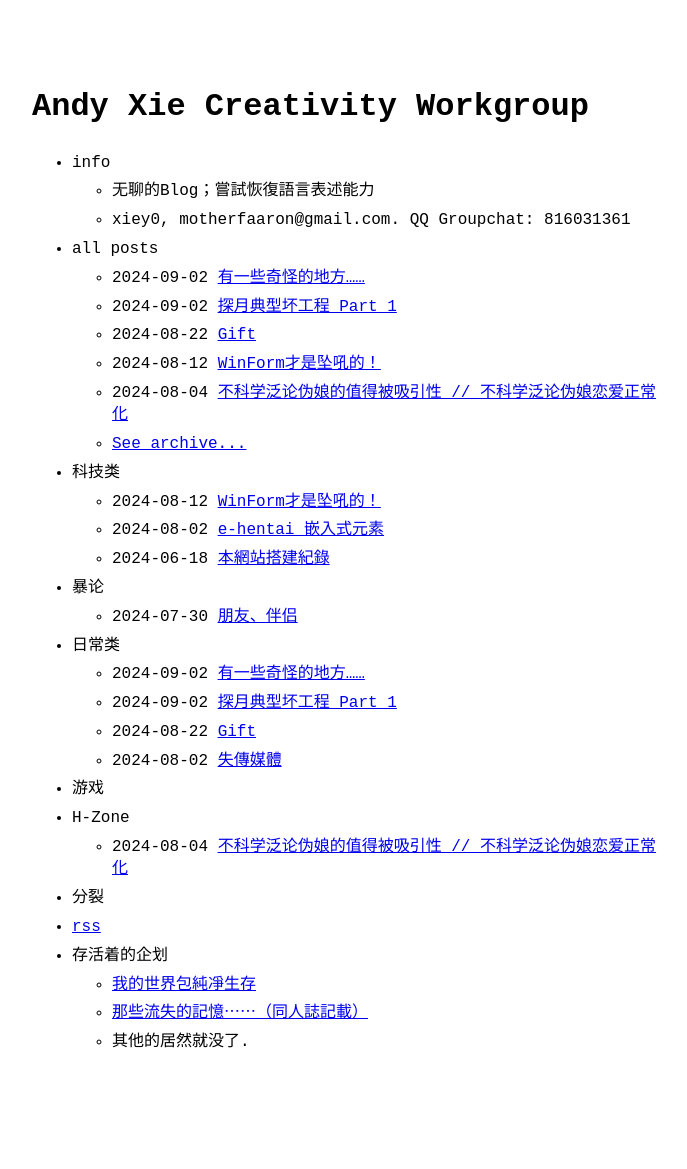
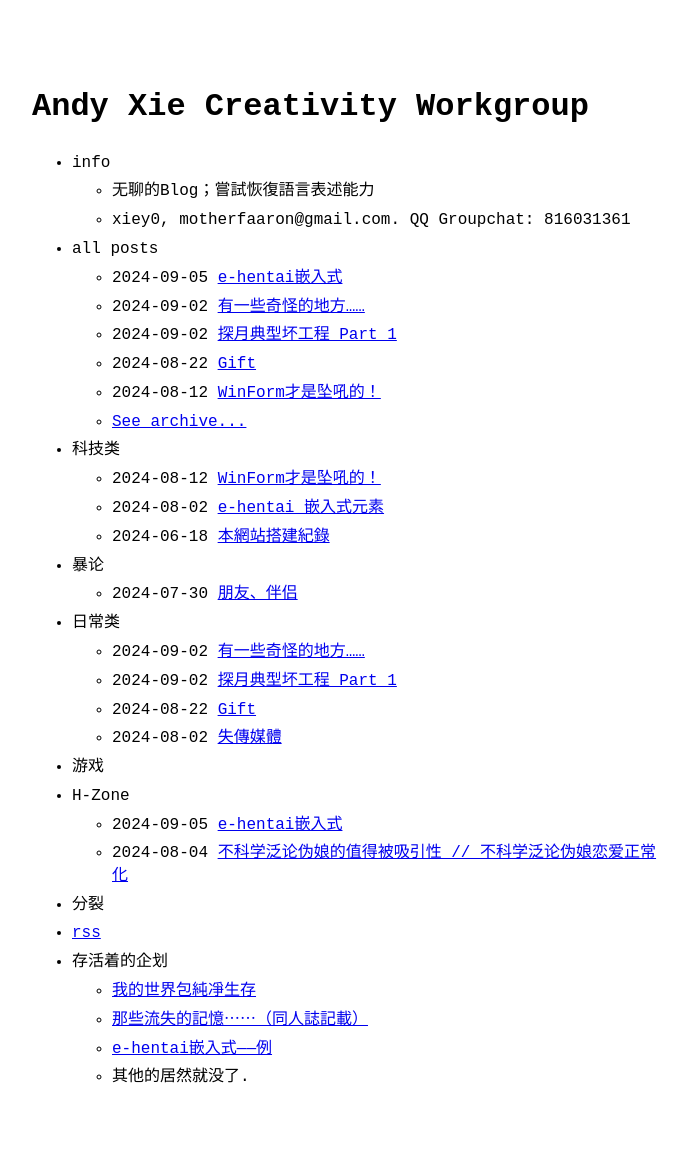
Before and after one commit to AXCWG/axcwg.github.io, a Jekyll site: the page built from index.md, in a window 1280 px wide. Shown: the whole page, without its empty margins (288-975 px from the left). Built offline with Jekyll 4.4.1, drawn with Linux system fonts in a browser that asks for light colours; before the commit the page ends 1134 px from its top, so only the background shows below that.

Commit message:
e-hentai_example

```diff
--- a/_data/menu.yml
+++ b/_data/menu.yml
@@ -67,4 +67,6 @@
         url: mc_server
       - title: 那些流失的記憶⋯⋯（同人誌記載）
         url: lostmedia
+      - title: e-hentai嵌入式——例
+        url: e-hentai_example
       - title: 其他的居然就没了.
--- /dev/null
+++ b/_posts/2024-09-05-Example.md
@@ -0,0 +1,16 @@
+---
+permalink: /e-hentai_example/
+layout: post
+title: e-hentai嵌入式
+category: hentai
+date: 2024-09-05 02:01:00 +0800
+created-date: 2024-09-05 02:01:00 +0800
+---
+
+<iframe id="iFrame1" src="http://localhost:3000/e-hentai_embed_js?gid=2291224&amp;token=486e6920ea" frameborder="0" style="width: 100%; height: 35rem;border: none; margin: 0; padding: 0;  zoom: 0.8">
+</iframe>
+Due to the fact that I'm too lazy for fiddling the layouts, just adjust then as you wish.
+
+我懒得做设计了。
+
+对了：这个是纯前端，所以一定要在能够上e-hentai的地方开这个iframe。
--- a/_sass/no-style-please.scss
+++ b/_sass/no-style-please.scss
@@ -2,11 +2,12 @@
 // -------------- THEME SWITCHER -------------- //
 @mixin dark-appearance {
   filter: invert(1);
-  img {
+  img, iframe {
     filter: invert(1);
 
     &.ioda { filter: invert(0); }
   }
+
   code{
     filter: invert(1);
   }
```
